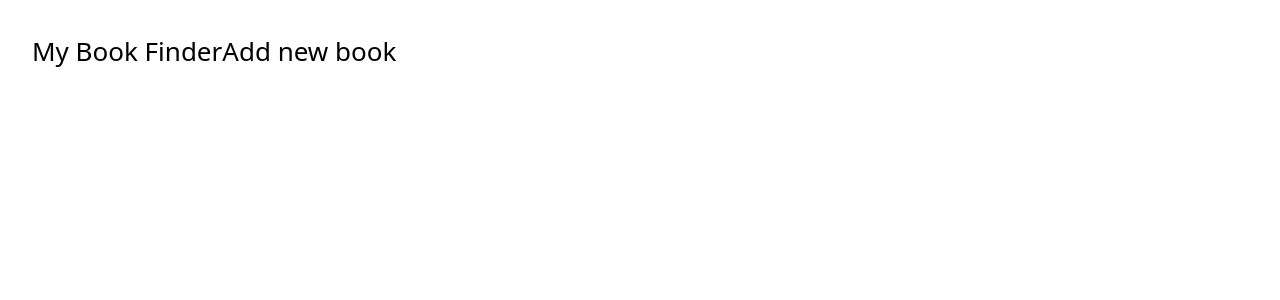
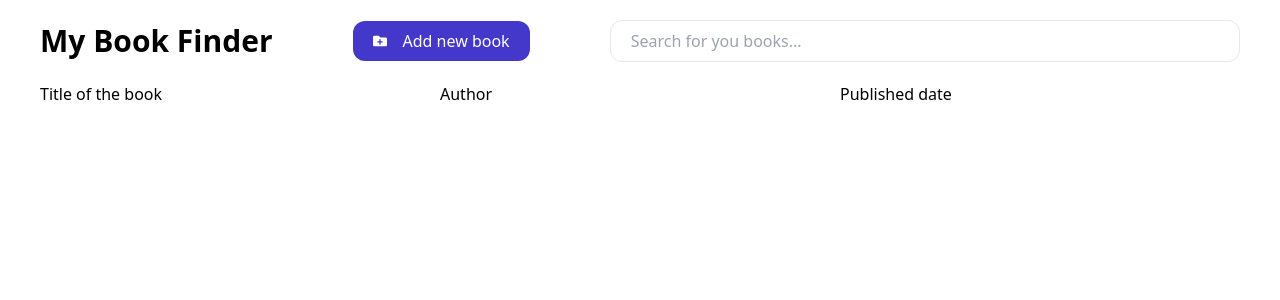
Before and after one commit to Lennartstachowiak/my-book-finder, a React (Create React App) app: page / in a window 1280 px wide. Shown: the top 300 px of the page. Built offline with nearby package versions, Linux system fonts and the light colour scheme.

Commit message:
[add] fontawesome and update main page

```diff
--- a/package.json
+++ b/package.json
@@ -4,6 +4,9 @@
   "private": true,
   "dependencies": {
     "@craco/craco": "^6.4.0",
+    "@fortawesome/fontawesome-svg-core": "^1.2.36",
+    "@fortawesome/free-solid-svg-icons": "^5.15.4",
+    "@fortawesome/react-fontawesome": "^0.1.16",
     "@testing-library/jest-dom": "^5.11.4",
     "@testing-library/react": "^11.1.0",
     "@testing-library/user-event": "^12.1.10",
--- a/src/App.css
+++ /dev/null
@@ -1,12 +0,0 @@
-* {
-  padding: 0;
-  margin: 0;
-}
-
-.App {
-  padding: 2em;
-}
-
-.App-header {
-  font-size: calc(10px + 2vmin);
-}
--- a/src/App.tsx
+++ b/src/App.tsx
@@ -1,20 +1,58 @@
-import React from 'react';
-import './App.css';
+import React from "react";
+import { FontAwesomeIcon } from "@fortawesome/react-fontawesome";
+import { faFolderPlus } from "@fortawesome/free-solid-svg-icons";
+
+const SearchBar = () => {
+  return (
+    <input
+      type="text"
+      placeholder="Search for you books..."
+      className="flex border rounded-xl px-5 py-2 w-full"
+    />
+  );
+};
+
+const AddBookBtn = () => {
+  return (
+    <button className="bg-indigo-700 px-5 py-2 rounded-xl flex flex-nowrap items-center">
+      <FontAwesomeIcon
+        className="mr-4"
+        icon={faFolderPlus}
+        color="white"
+        size="sm"
+      />
+      <p className="text-white text-base whitespace-nowrap">Add new book</p>
+    </button>
+  );
+};
+
+const Dashboard = () => {
+  return (
+    <div>
+      <div className="flex">
+        <p className="w-1/3">Title of the book</p>
+        <p className="w-1/3">Author</p>
+        <p className="w-1/3">Published date</p>
+      </div>
+    </div>
+  );
+};
+
+const Header = () => {
+  return (
+    <header className="flex space-x-20 items-center py-5">
+      <h2 className="font-bold text-3xl whitespace-nowrap">My Book Finder</h2>
+      <AddBookBtn />
+      <SearchBar />
+    </header>
+  );
+};
 
 function App() {
   return (
-    <div className="App">
-      <header className="App-header">
-        <div className='flex'>
-          <h2>
-          My Book Finder
-        </h2>
-        <button>
-          <p>Add new book</p>
-        </button>
-        </div>
-
-      </header>
+    <div className="px-10">
+      <Header />
+      <Dashboard />
     </div>
   );
 }
--- a/src/index.css
+++ b/src/index.css
@@ -2,3 +2,8 @@
 @tailwind base;
 @tailwind components;
 @tailwind utilities;
+
+* {
+  padding: 0;
+  margin: 0;
+}
```
Also changed, not shown: 2 other files (tests, documents, lock files or other folders).
